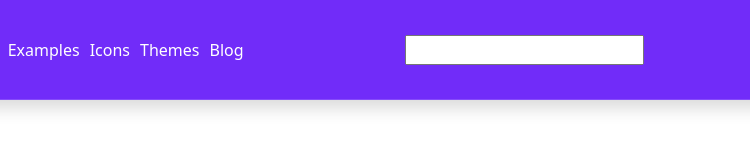
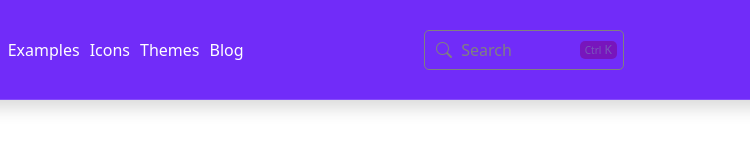
Before and after one commit to oneziki/sgwenzi, a plain HTML site: page Bootstrape-clone/index.html in a window 1280 px wide. Shown: the full height of the page, 116-866 px from the left. Drawn offline with nearby package versions, Linux system fonts and the light colour scheme.

Commit message:
Searchbar Button

```diff
--- a/Bootstrape-clone/index.html
+++ b/Bootstrape-clone/index.html
@@ -34,7 +34,16 @@
                         <a href="url">Blog</a>
                     </div>
                     <div class="col-4 my-custom-column-2">
-                        <input type="text" id="fname" name="fname"><br><br>
+                        <button class="search-button">
+                            <span>
+                                <span><i class="bi bi-search"></i></span>
+                                <span>Search</span>
+                            </span>
+
+                            <span id="controlIcon">
+                                <span  id="controlIcon2">Ctrl</span>
+                                K</span>
+                        </button>
                     </div>
                     <div class="col-4 my-custom-column-3">
                         <i class="bi bi-github"></i>
--- a/Bootstrape-clone/styles.css
+++ b/Bootstrape-clone/styles.css
@@ -1,5 +1,6 @@
 /* Here please add the document default styles */
 /* Here also add the  typography default styles */
+/* Here also add color variable */
 .mycontainer {
     background-color: #712cf9;
     padding: 20px;
@@ -82,7 +83,37 @@ a {
     color: grey;
 }
 
+#controlIcon {
+    opacity: 0.5;
+    background: purple;
+    border-radius: 5px;
+    padding: 0px 5px;
+    font-size: 12px;
+}
 
+#controlIcon2 {
+    font-size: 10px;
+}
+
+/* These are styles for buttons */
+.search-button {
+	border: solid grey 1px;
+	border-radius: 5px;
+	background: transparent;
+	background-color: #712cf9;
+	color: white;
+    width: 200px;
+    height: 40px;
+    display: flex;
+    align-items: center;
+    display: flex;
+    justify-content: space-between;
+}
+
+.search-button:hover {
+    border: solid white 1px;
+    box-shadow: 0px 1px 2px 2px rgb(255, 208, 137);
+}
 
 
 
```
